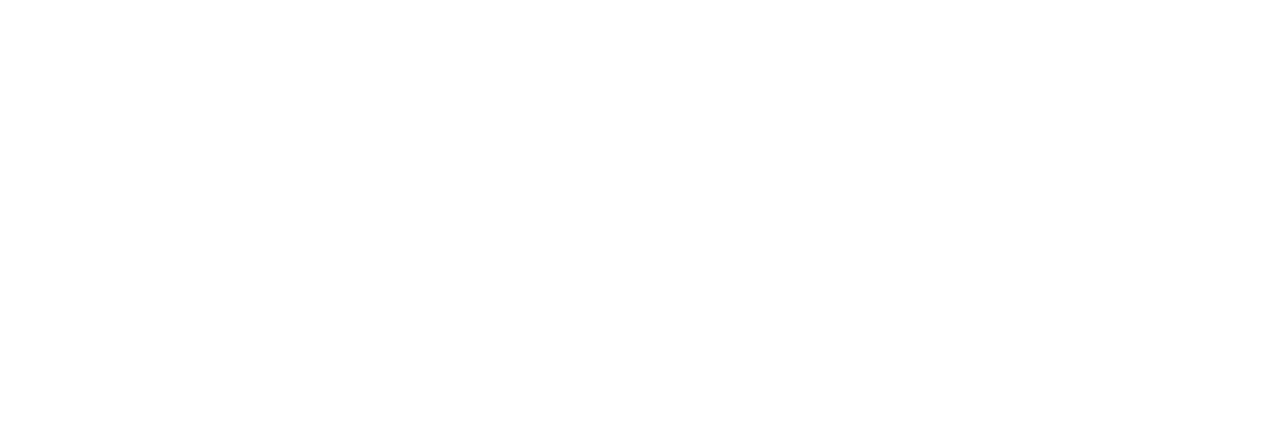
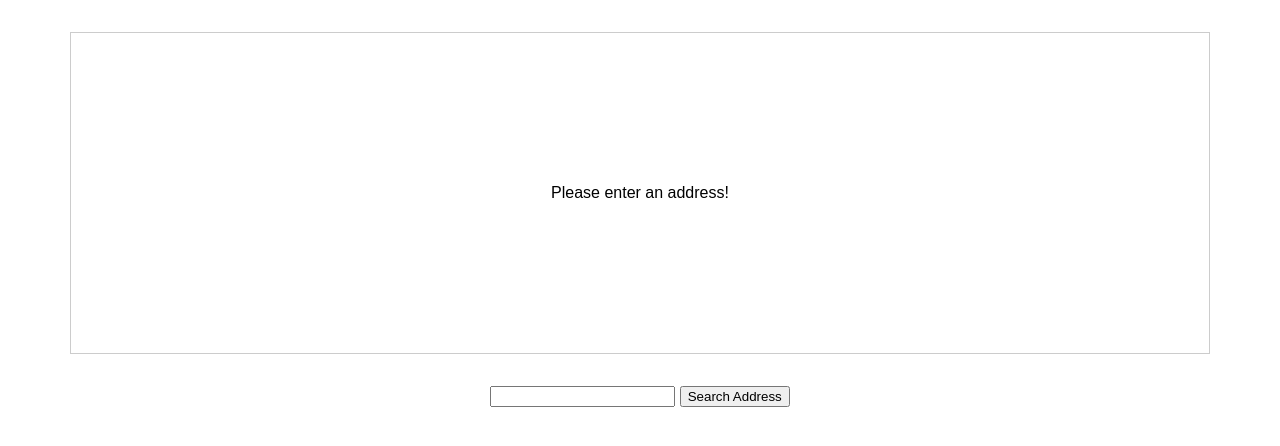
Before and after one commit to lukaku12/Select-Share-Place, a website built with webpack: page index.html in a window 1280 px wide. Built offline with nearby package versions, Linux system fonts and the light colour scheme.

Commit message:
style: add html skeleton

```diff
--- /dev/null
+++ b/app.css
@@ -0,0 +1,19 @@
+html {
+    font-family: sans-serif;
+}
+
+#map {
+    width: 90%;
+    height: 20rem;
+    border: 1px solid #ccc;
+    margin: 2rem auto;
+    display: flex;
+    justify-content: center;
+    align-items: center;
+    text-align: center;
+}
+
+form {
+    text-align: center;
+    margin: 2rem auto;
+}
--- a/index.html
+++ b/index.html
@@ -6,7 +6,15 @@
   <meta http-equiv="X-UA-Compatible" content="ie=edge">
   <title>Understanding TypeScript</title>
   <script src="dist/bundle.js" defer></script>
+  <link rel="stylesheet" href="app.css">
 </head>
 <body>
+  <div id="map">
+    <p>Please enter an address!</p>
+  </div>
+  <form>
+    <label for="address"></label><input type="text" id="address">
+    <button type="submit">Search Address</button>
+  </form>
 </body>
 </html>
```
